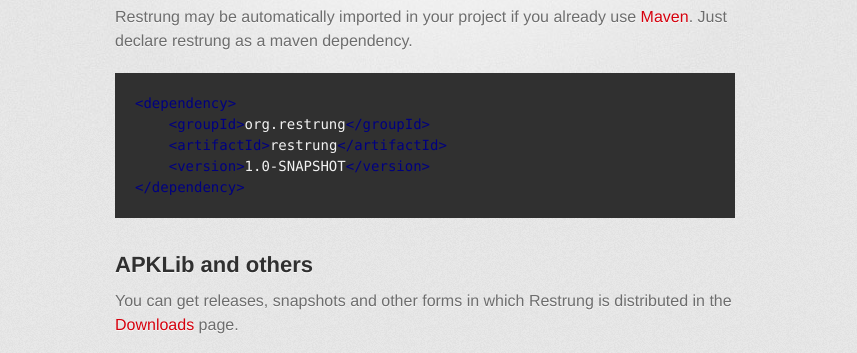
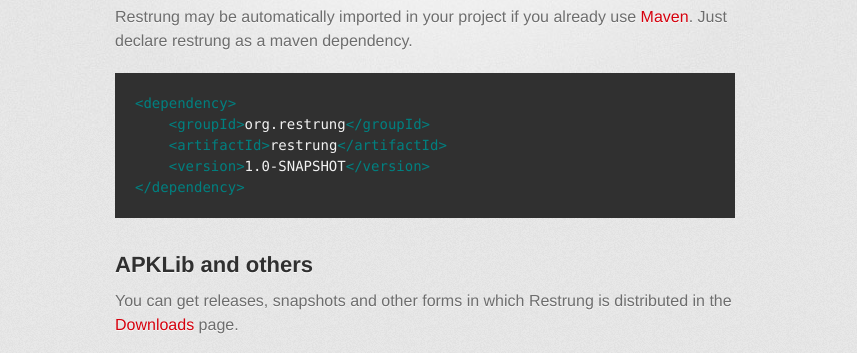
Before and after one commit to xebia-functional/appsly-android-rest, a plain HTML site: page index.html in a window 1280 px wide. Shown: the part 447-800 px from the top of the page, without its empty margins (215-1072 px from the left). Drawn offline with Linux system fonts and the light colour scheme; a web font is replaced by a local one.

Commit message:
Update stylesheets/pygment_trac.css

```diff
--- a/stylesheets/pygment_trac.css
+++ b/stylesheets/pygment_trac.css
@@ -35,7 +35,7 @@
 .highlight .ne { color: #990000; font-weight: bold } /* Name.Exception */
 .highlight .nf { color: #990000; font-weight: bold } /* Name.Function */
 .highlight .nn { color: #555555 } /* Name.Namespace */
-.highlight .nt { color: #000080 } /* Name.Tag */
+.highlight .nt { color: #008080 } /* Name.Tag */
 .highlight .nv { color: #008080 } /* Name.Variable */
 .highlight .ow { font-weight: bold } /* Operator.Word */
 .highlight .w { color: #bbbbbb } /* Text.Whitespace */
```
